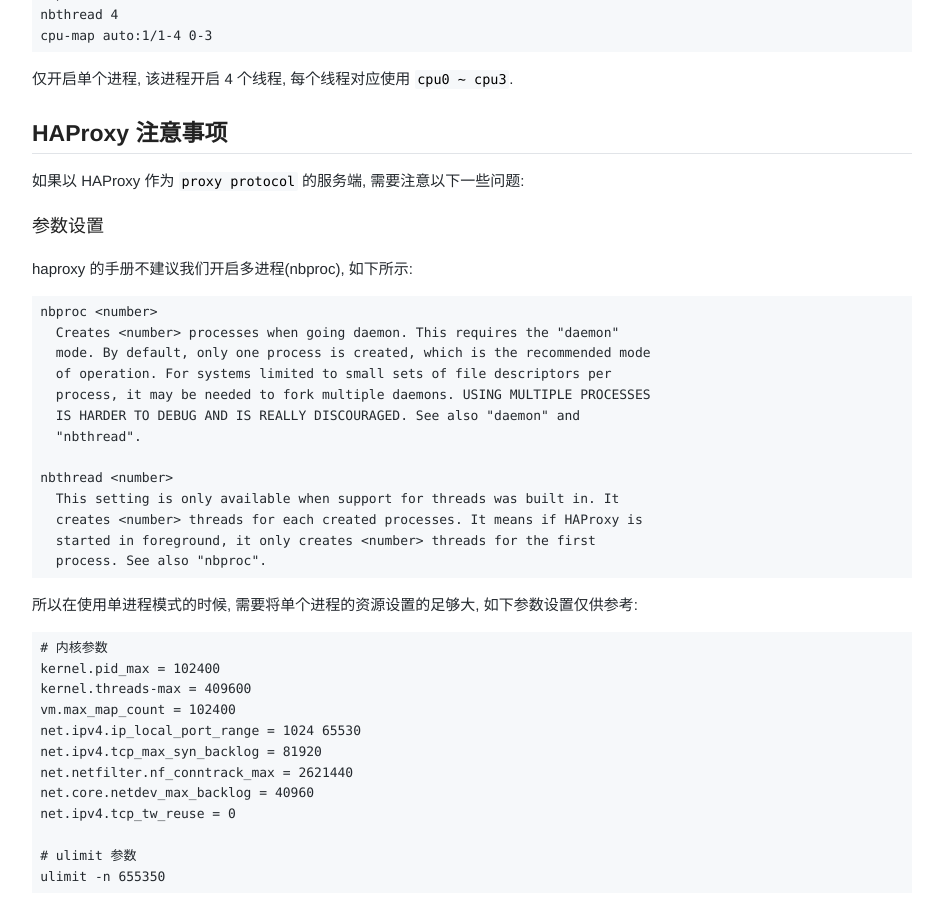
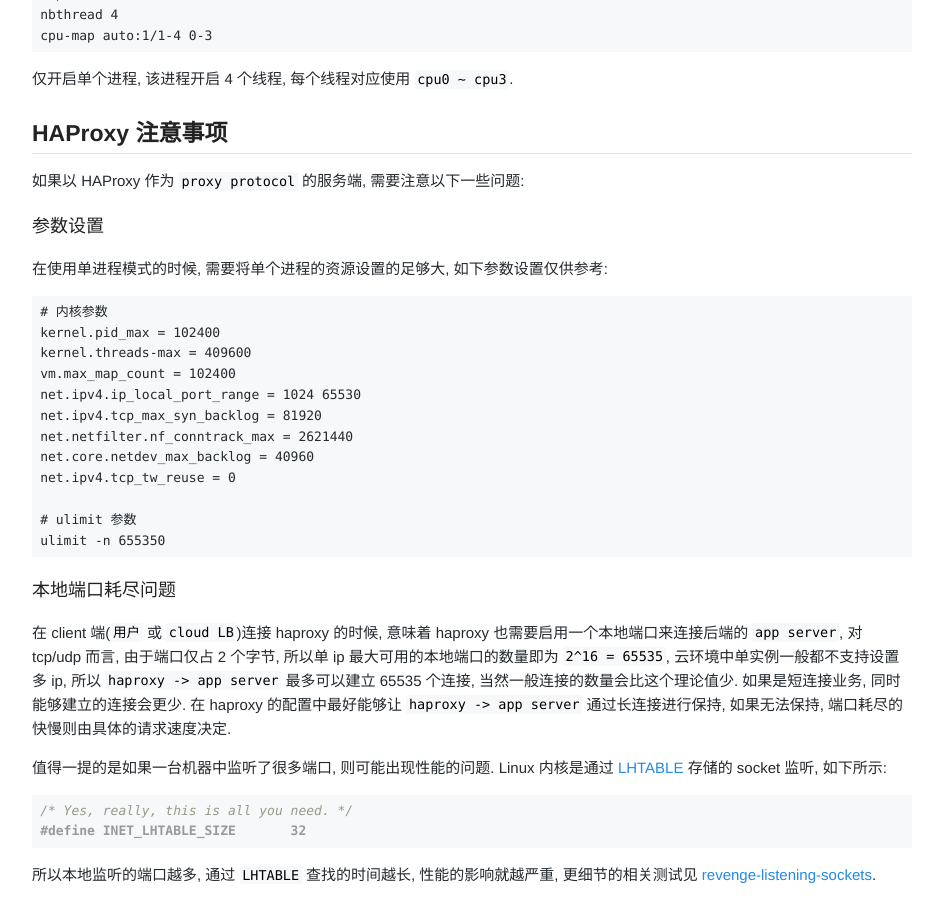
Before and after one commit to arstercz/arstercz.github.io, a Jekyll site: the page built from _posts/2020-01-08-use-proxy-protocol-in-cloud.md, in a window 1280 px wide and 900 px high, scrolled down 5945 px. Shown: the whole window, without its empty margins (168-1111 px from the left). Built offline with Jekyll 4.4.1, drawn with Linux system fonts in a browser that asks for light colours; comment, search, counter and statistics services are not loaded.

Commit message:
remove dup note

````diff
--- a/_posts/2020-01-08-use-proxy-protocol-in-cloud.md
+++ b/_posts/2020-01-08-use-proxy-protocol-in-cloud.md
@@ -248,23 +248,7 @@
 
 #### 参数设置
 
-haproxy 的手册不建议我们开启多进程(nbproc), 如下所示:
-```
-nbproc <number>
-  Creates <number> processes when going daemon. This requires the "daemon"
-  mode. By default, only one process is created, which is the recommended mode
-  of operation. For systems limited to small sets of file descriptors per
-  process, it may be needed to fork multiple daemons. USING MULTIPLE PROCESSES
-  IS HARDER TO DEBUG AND IS REALLY DISCOURAGED. See also "daemon" and
-  "nbthread".
-
-nbthread <number>
-  This setting is only available when support for threads was built in. It
-  creates <number> threads for each created processes. It means if HAProxy is
-  started in foreground, it only creates <number> threads for the first
-  process. See also "nbproc".
-```
-所以在使用单进程模式的时候, 需要将单个进程的资源设置的足够大, 如下参数设置仅供参考:
+在使用单进程模式的时候, 需要将单个进程的资源设置的足够大, 如下参数设置仅供参考:
 ```
 # 内核参数
 kernel.pid_max = 102400
````
